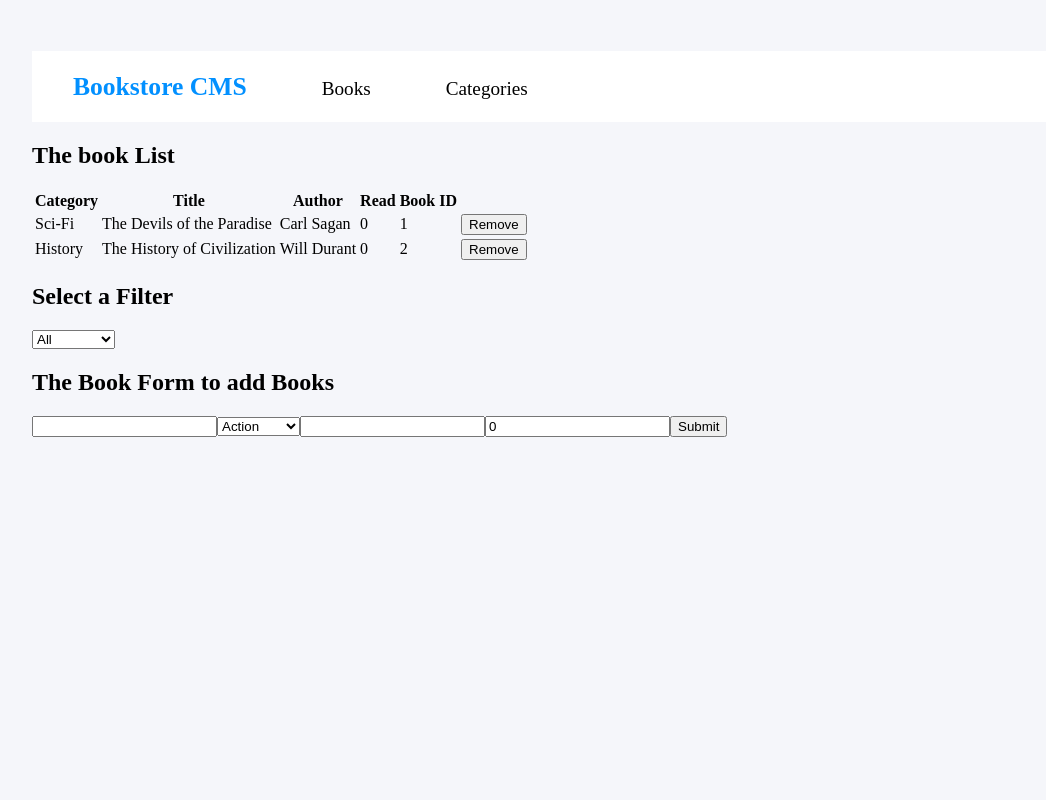
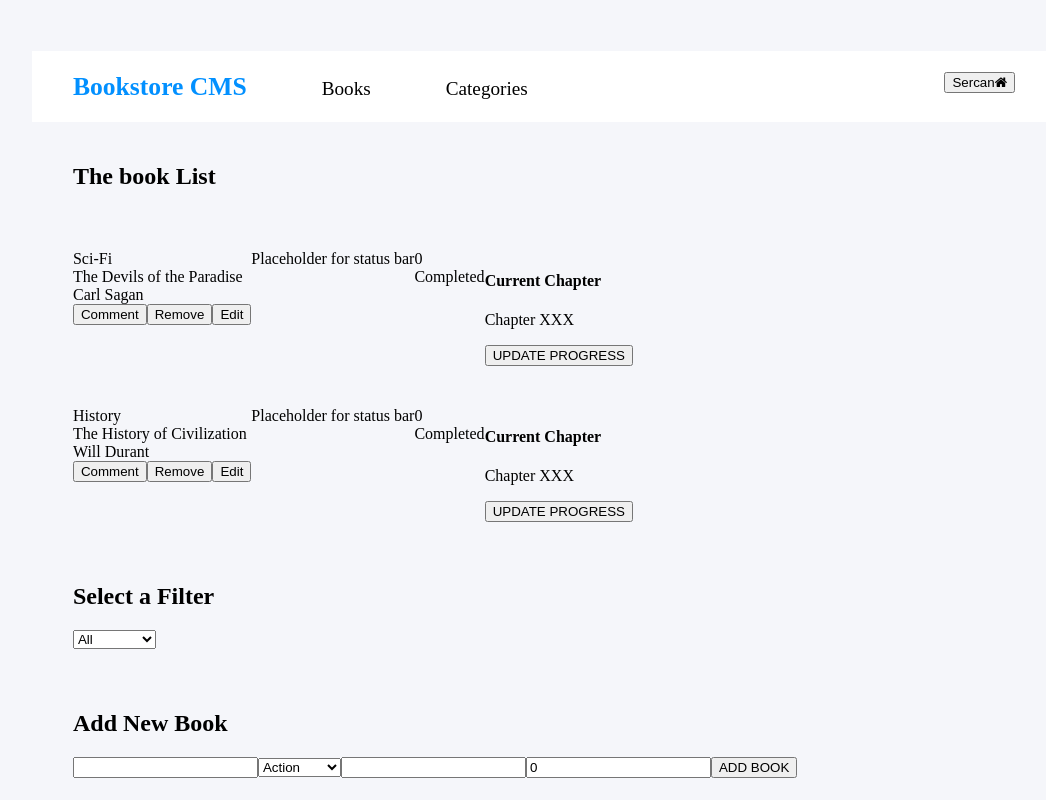
Before and after one commit to eypsrcnuygr/bookstore, a React (Create React App) app: page / in a window 1280 px wide. Shown: the whole page, without its empty margins (96-1142 px from the left). Built offline with nearby package versions, Linux system fonts and the light colour scheme.

Commit message:
Add general layout, needs to be styled

```diff
--- a/package.json
+++ b/package.json
@@ -3,6 +3,9 @@
   "version": "0.1.0",
   "private": true,
   "dependencies": {
+    "@fortawesome/fontawesome-svg-core": "^1.2.32",
+    "@fortawesome/free-solid-svg-icons": "^5.15.1",
+    "@fortawesome/react-fontawesome": "^0.1.14",
     "@testing-library/jest-dom": "^5.11.4",
     "@testing-library/react": "^11.1.0",
     "@testing-library/user-event": "^12.1.10",
@@ -13,6 +16,7 @@
     "eslint-plugin-jsx-a11y": "^6.4.1",
     "eslint-plugin-react": "^7.21.5",
     "eslint-plugin-react-hooks": "^4.2.0",
+    "font-awesome": "^4.7.0",
     "prop-types": "^15.7.2",
     "react": "^17.0.1",
     "react-dom": "^17.0.1",
--- a/src/App.css
+++ b/src/App.css
@@ -22,3 +22,16 @@ a {
   font-weight: 900;
   font-size: 1.6rem;
 }
+
+.flex, #book-list-heading {
+  display: flex;
+  padding: 2% 4%;
+}
+
+.add-book, .filter {
+  padding: 2% 4%;
+}
+
+.btn {
+  float: right;
+}
--- a/src/components/book.js
+++ b/src/components/book.js
@@ -7,36 +7,41 @@ const book = props => {
 
   return (
     <>
-      <h2>The book List</h2>
-      <table>
-        <thead>
-          <tr>
-            <th>Category</th>
-            <th>Title</th>
-            <th>Author</th>
-            <th>Read</th>
-            <th>Book ID</th>
-          </tr>
-        </thead>
-        <tbody>
-          {bookObjForBook.filter(element => (!props.selectedFilter || props.selectedFilter === 'All' ? element : element.category === props.selectedFilter)).map(book => (
-            <tr key={book.BookID}>
-              {Object.values(book).map(value => {
-                i += 1;
-                if (value === true) {
-                  return <td key={i}>Yes</td>;
-                } if (value === false) {
-                  return <td key={i}>No</td>;
-                }
-                return <td key={i}>{value}</td>;
-              })}
-              <td><button onClick={() => props.handleRemove(book)} type="button">Remove</button></td>
-            </tr>
-          ))}
-        </tbody>
-      </table>
+      <h2 id="book-list-heading">The book List</h2>
+
+      {bookObjForBook.filter(element => (!props.selectedFilter || props.selectedFilter === 'All' ? element : element.category === props.selectedFilter)).map(book => {
+        i += 1;
+        return (
+          <div key={i} className="flex">
+            <div>
+              <div>{book.category}</div>
+              <div>{book.title}</div>
+              <div>{book.author}</div>
+              <div>
+                <button type="button">Comment</button>
+                <button onClick={() => props.handleRemove(book)} type="button">Remove</button>
+                <button type="button">Edit</button>
+              </div>
+            </div>
+            <div>
+              Placeholder for status bar
+            </div>
+            <div>
+              {book.read}
+              <div>
+                Completed
+              </div>
+            </div>
+            <div>
+              <h4>Current Chapter</h4>
+              <p>Chapter XXX</p>
+              <button type="button">UPDATE PROGRESS</button>
+            </div>
+          </div>
+        );
+      })}
+
     </>
   );
 };
-
 export default book;
--- a/src/components/categoryFilter.js
+++ b/src/components/categoryFilter.js
@@ -8,6 +8,7 @@ const CategoryFilter = props => {
 
   return (
     <>
+      <div className="filter">
         <div><h2>Select a Filter</h2></div>
         <select type="checkbox" onClick={e => props.handleFilter(e)}>
           {categories.map(category => {
@@ -17,6 +18,8 @@ const CategoryFilter = props => {
             );
           })}
         </select>
+      </div>
+
     </>
   );
 };
--- a/src/components/navbar.js
+++ b/src/components/navbar.js
@@ -1,4 +1,5 @@
 import React from 'react';
+import '../../node_modules/font-awesome/css/font-awesome.min.css';
 
 const navBar = () => (
   <>
@@ -6,6 +7,10 @@ const navBar = () => (
       <a href="https://medium.com/@sercanuygur" id="CMS">Bookstore CMS</a>
       <a href="https://medium.com/@sercanuygur">Books</a>
       <a href="https://medium.com/@sercanuygur">Categories</a>
+      <button className="btn" type="button">
+        Sercan
+        <i className="fa fa-home" />
+      </button>
     </nav>
   </>
 );
--- a/src/containers/BooksForm.js
+++ b/src/containers/BooksForm.js
@@ -69,7 +69,8 @@ class BooksForm extends Component {
     }
     return (
       <>
-        <h2>The Book Form to add Books</h2>
+        <div className="add-book">
+          <h2>Add New Book</h2>
           <form>
             <input type="text" onChange={this.handleChange} value={title} name="title" />
             <select name="category" value={category} id="categories" onChange={this.handleChange}>
@@ -77,8 +78,10 @@ class BooksForm extends Component {
             </select>
             <input type="text" onChange={this.handleChange} value={author} name="author" />
             <input type="number" onChange={this.handleChange} value={read} name="read" />
-          <input type="button" onClick={this.handleClick} value="Submit" />
+            <input type="button" onClick={this.handleClick} value="ADD BOOK" />
           </form>
+        </div>
+
       </>
 
     );
```
Also changed, not shown: 1 other file (tests, documents, lock files or other folders). Lines whose indentation alone changed are shown as unchanged.
